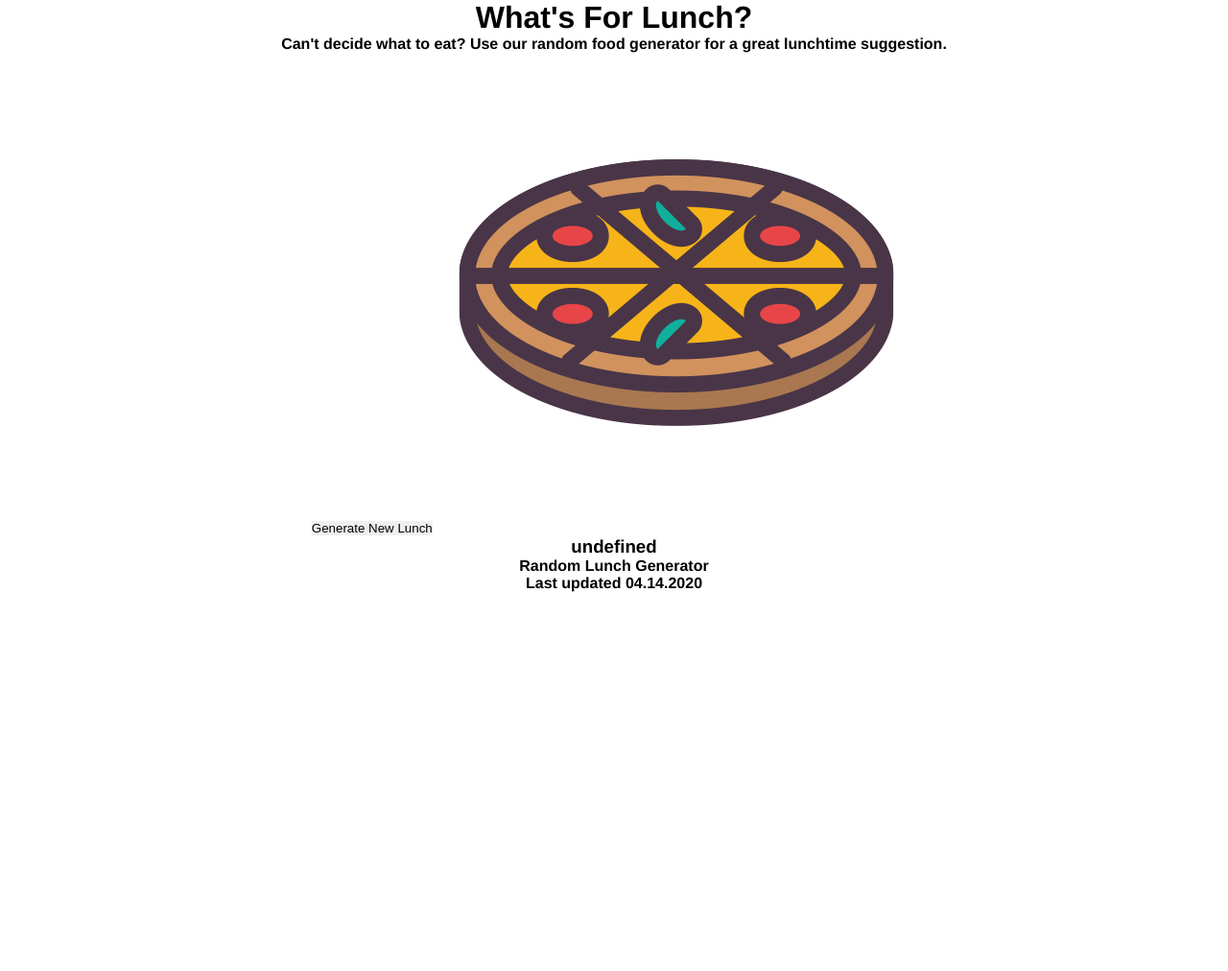
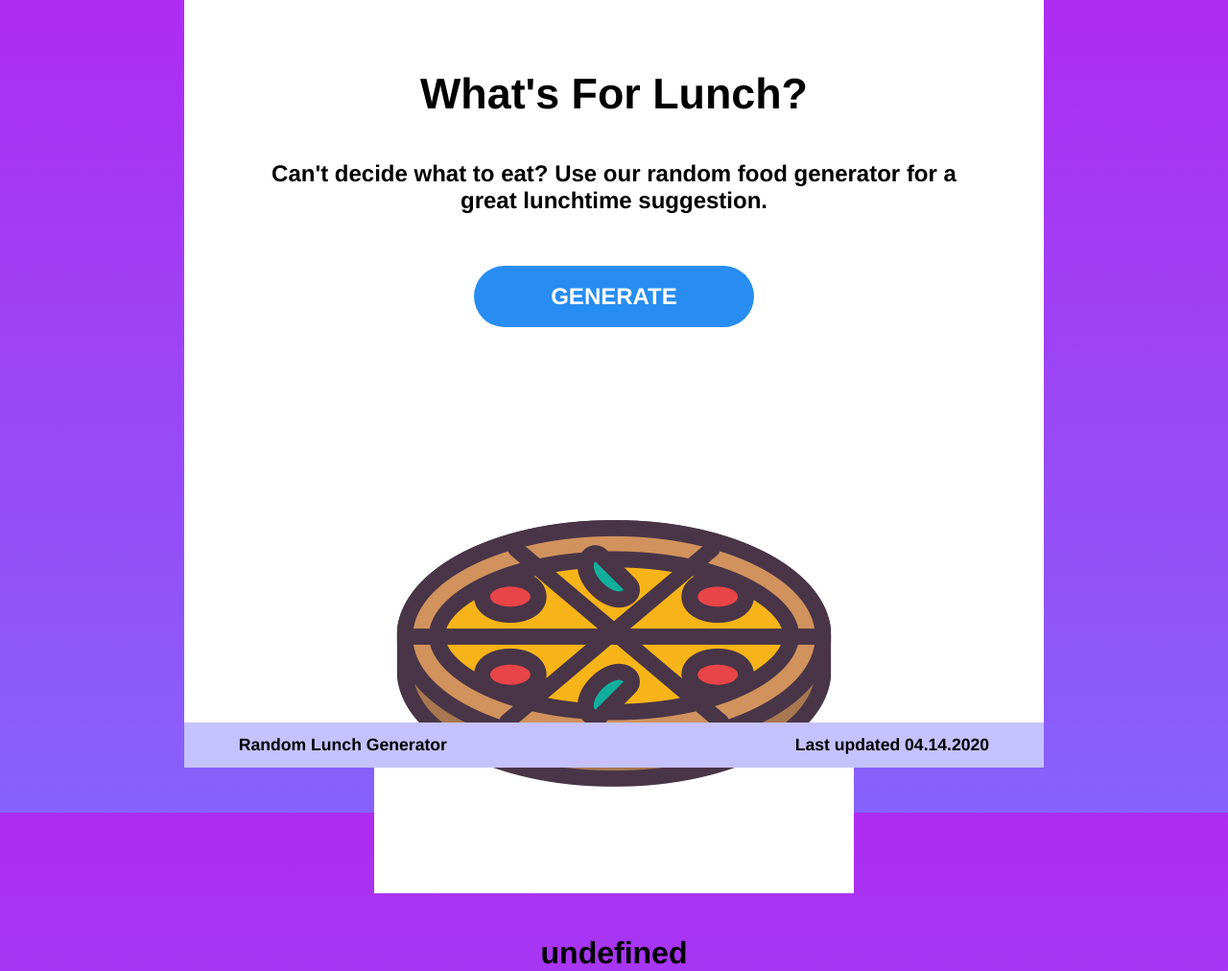
Before and after one commit to mgerverUF/p3-gerver-michael, a website built with webpack: page index.html in a window 1280 px wide. Shown: the whole page at 96% size. Before the commit the page ends 800 px from the top, so only its background shows below. Built offline with nearby package versions, Linux system fonts and the light colour scheme.

Commit message:
Add css code for styling and responsiveness

```diff
--- a/src/index.js
+++ b/src/index.js
@@ -12,13 +12,17 @@ class App {
 
     renderTemplate() {
         const template = `
+        <section class="content">
         <h1>${headerText.pageTitle}</h1>
         <p>${headerText.pageDescription}</p>
-        <button id="lunch-button">Generate New Lunch</button>
+        <button id="lunch-button">GENERATE</button>
         <img id="result-pic" src=${lunchOption.lunchArray[0].lunchPic} />
         <h3 id="result">${lunchOption.showResult()}</h3>
-        <h4>${footerText.footerLabel}</h4>
-        <h4>${footerText.lastUpdate}</h4>
+        </section>
+        <footer>
+        <h4 class="footer-left">${footerText.footerLabel}</h4>
+        <h4 class="footer-right">${footerText.lastUpdate}</h4>
+        </footer>
         `;
 
         document.body.innerHTML = template;
--- a/src/main.css
+++ b/src/main.css
@@ -11,5 +11,171 @@ header, nav, aside, article, footer, section, main, figure, figcaption {
 body {
     font-family: Helvetica, Arial, sans-serif;
     font-weight: bold;
-    text-align: center;
+	text-align: center;
+	background-color:#ae2cf1;
+	background-image: linear-gradient(#ae2cf1, #8662fb);
 }
+
+section {
+	background-color: white;
+	width: 85%;
+	margin: auto;
+	height: 100%;
+}
+
+h1 {
+	padding: 15% 3% 8% 3%;
+	font-size: 1.7em;
+}
+
+h3 {
+	font-size: 2em;
+	padding: 5% 3% 0 3%;
+}
+
+p {
+	padding: 0 4% 10% 4%;
+}
+
+button {
+	display: block;
+	margin: auto;
+	background-color: #278df1;
+	color: white;
+	border-radius: 40px;
+	font-family: Helvetica, Arial, sans-serif;
+	font-weight: bold;
+	font-size: 1em;
+	padding: 3% 10%;
+	margin-bottom: 50%;
+}
+
+/* https://www.freecodecamp.org/news/how-to-keep-your-footer-where-it-belongs-59c6aa05c59c/ */
+footer {
+	display: block;
+	position: sticky;
+	padding: 2% 0;
+	bottom: 0;
+	margin: auto;
+	background-color: #c5c2ff;
+	width: 85%;
+}
+
+@media (min-width: 500px) {
+	h1 {
+		padding: 10% 3% 8% 3%;
+		font-size: 2.3em;
+	}
+
+	h3 {
+		font-size: 2em;
+	}
+
+	p {
+		font-size: 1.3em;
+	}
+
+	button {
+	font-size: 1.2em;
+	}
+}
+
+@media (min-width: 545px) {
+	button {
+		margin-bottom: 30%;
+	}
+}
+
+@media (min-width: 720px) {
+	section {
+		width: 70%;
+	}
+
+	button {
+		font-size: 1.5em;
+		margin-bottom: 20%;
+		padding: 2% 9%;
+	}
+
+	h1 {
+		font-size: 2.6em;
+	}
+
+	h3 {
+		font-size: 2.4em;
+	}
+
+	p {
+		font-size: 1.5em;
+		padding: 0 4% 10% 4%;
+	}
+
+	footer {
+		width: 70%;
+	}
+
+	h4 {
+		display: inline;
+	}
+
+	.footer-left {
+		text-align: left;
+		padding: 0 4% 0 4%;
+	}
+
+	.footer-right {
+		text-align: right;
+		padding: 0 4% 0 4%;
+	}
+
+}
+
+@media (min-width: 1000px) {
+	button {
+		margin-bottom: 15%;
+	}
+
+	h4 {
+		font-size: 1.1em;
+	}
+
+	.footer-left {
+		padding: 0 15% 0 4%;
+	}
+
+	.footer-right {
+		padding: 0 4% 0 15%;
+	}
+}
+
+@media (min-width: 1200px) {
+	button {
+		margin-bottom: 10%;
+	}
+
+	h1 {
+		padding: 8% 3% 5% 3%;
+		font-size: 2.8em;
+	}
+
+	h3 {
+		font-size: 2em;
+		padding: 5% 3% 0 3%;
+	}
+
+	p {
+		padding: 0 7% 6% 7%;
+	}
+
+	footer {
+		padding: 1% 0;
+	}
+
+	.footer-left {
+		padding: 0 20% 0 4%;
+	}
+
+	.footer-right {
+		padding: 0 4% 0 20%;
+	}
+}
```
Also changed, not shown: dist/js/bundle.js.
